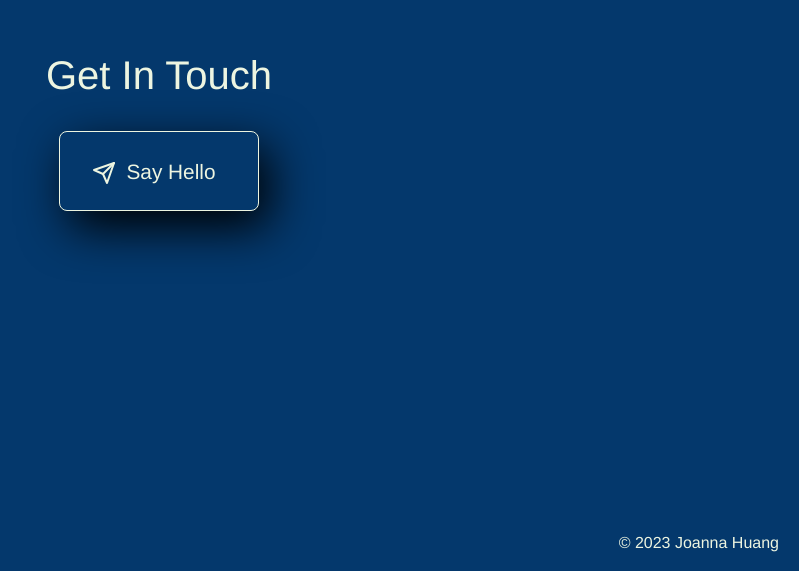
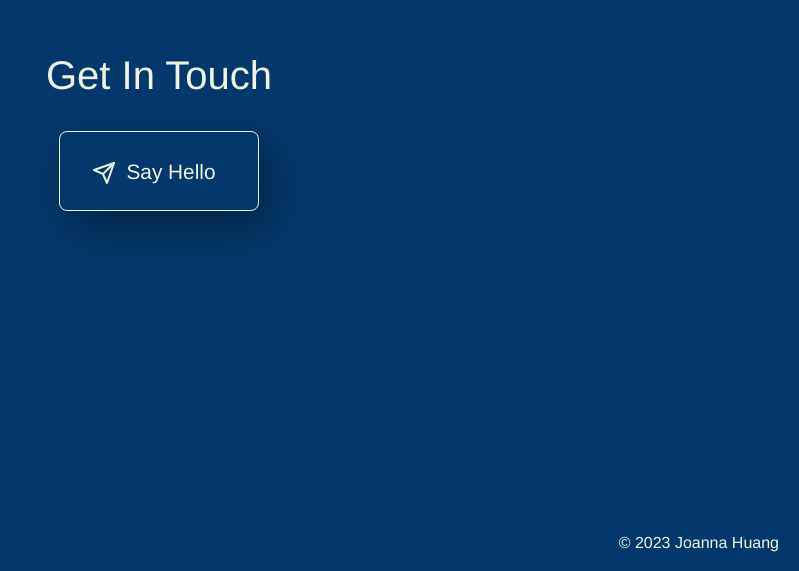
Before and after one commit to jthnyc/cra-port, a React (Create React App) app: page / in a window 1280 px wide. Shown: the part 4248-4819 px from the top of the page, without its empty margins (481-1280 px from the left). Built offline with nearby package versions, Linux system fonts and the light colour scheme.

Commit message:
Fix box-shadow on iOS

```diff
--- a/src/components/Contact.js
+++ b/src/components/Contact.js
@@ -35,7 +35,8 @@ const ContactButton = styled.button`
   background: var(--prussianblue);
   border: 1px solid var(--white);
   border-radius: 0.5rem;
-  box-shadow: 0.625rem 1rem 3rem 0rem;
+  -webkit-box-shadow: 0.625rem 1rem 3rem 0rem rgba(0, 0, 0, 0.4);
+  box-shadow: 0.625rem 1rem 3rem 0rem rgba(0, 0, 0, 0.4);
   &:hover {
     cursor: pointer;
     border-color: var(--lightorange);
```
